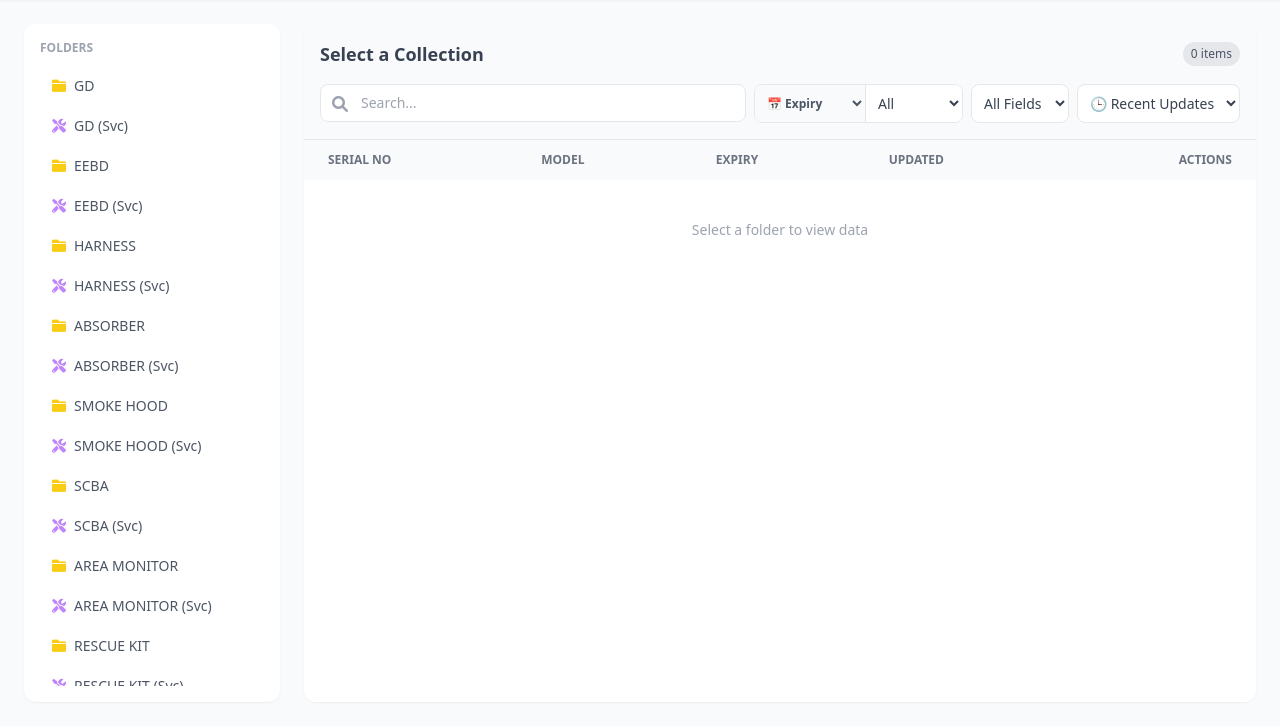
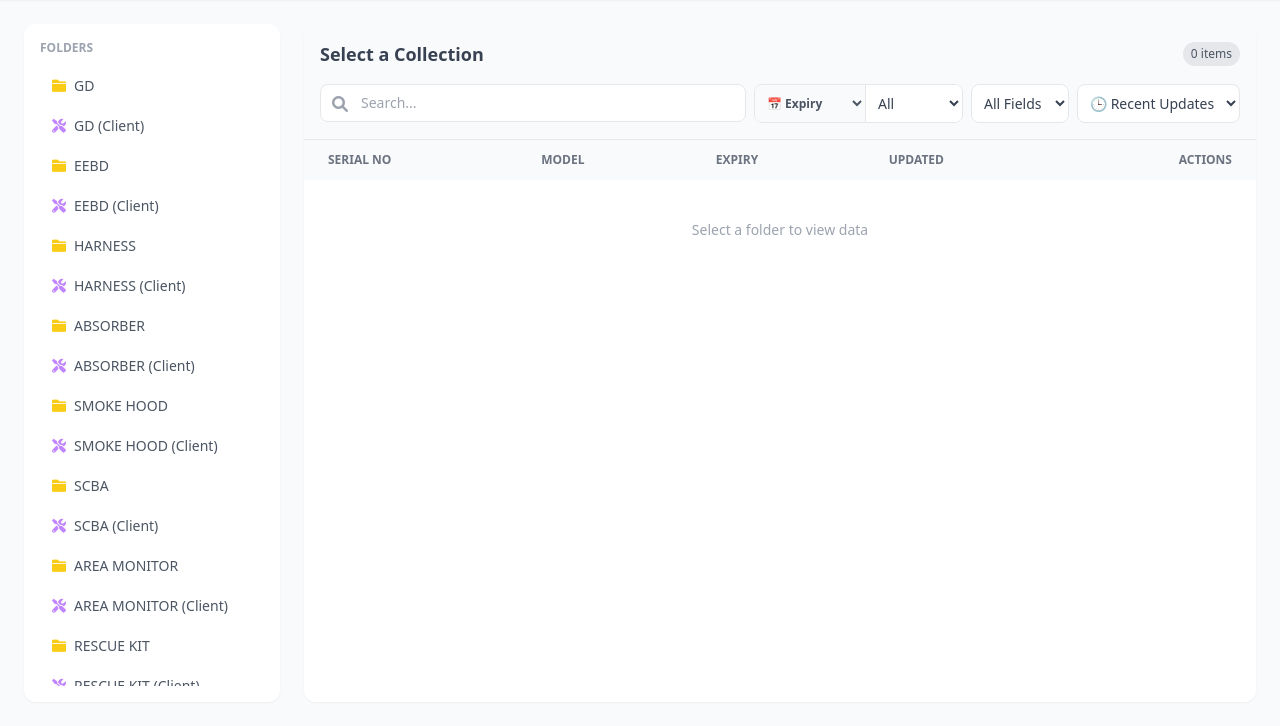
Before and after one commit to ameyayana/cert_extract_app, a FastAPI app: page / in a window 1280 px wide. Shown: the part 74-800 px from the top of the page. Run offline with FastAPI, Linux system fonts and the light colour scheme; some libraries are stand-ins or nearby versions.

Commit message:
Update index.html

```diff
--- a/templates/index.html
+++ b/templates/index.html
@@ -243,14 +243,14 @@
                 id="type-rental"
                 class="flex-1 py-2 rounded-l-md text-sm font-bold bg-blue-600 text-white transition"
               >
-                📋 Rental
+                📋 Asset
               </button>
               <button
                 onclick="setUploadType(true)"
                 id="type-service"
                 class="flex-1 py-2 rounded-r-md text-sm font-bold bg-gray-100 dark:bg-gray-700 text-gray-500 dark:text-gray-300 hover:text-gray-800 dark:hover:text-white transition"
               >
-                🔧 Service (Not CHSB asset)
+                🔧 Client
               </button>
             </div>
 
@@ -680,7 +680,7 @@
                             ? "fa-tools text-purple-400"
                             : "fa-folder text-yellow-400"
                         } mr-2"></i>
-                        ${c.replace("_SERVICE", " (Svc)")}
+                        ${c.replace("_SERVICE", " (Client)")}
                     </button>`
             )
             .join("");
```
